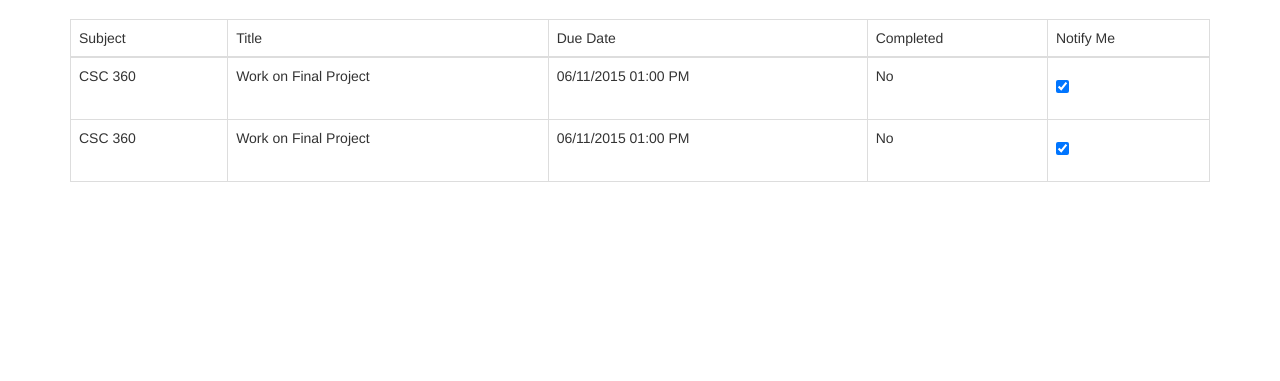
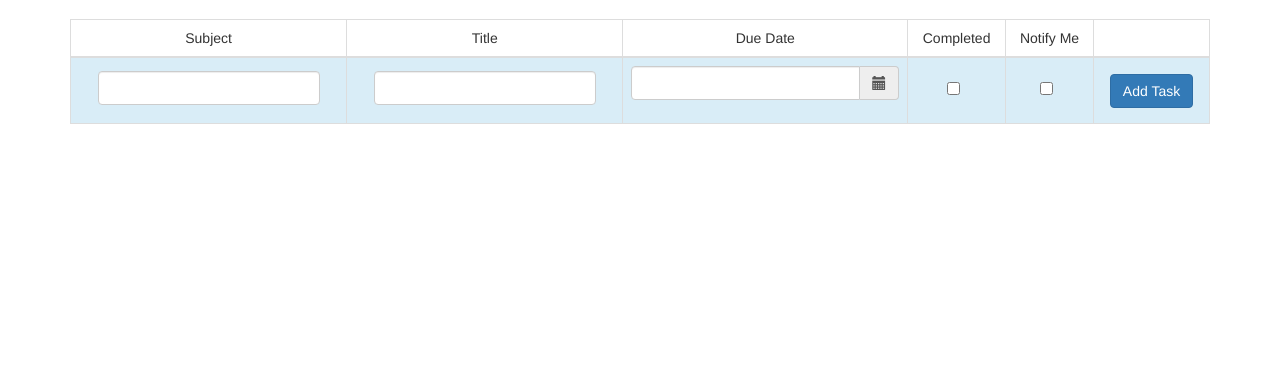
Before and after one commit to computerfr33k/csc360-Team6, a PHP site: page / in a window 1280 px wide. Shown: the part 51-432 px from the top of the page. Run offline with PHP 8.4, Linux system fonts and the light colour scheme; some libraries are stand-ins or nearby versions.

Commit message:
Add & List Tasks

```diff
--- a/bower.json
+++ b/bower.json
@@ -19,6 +19,7 @@
     "bootstrap-material-design": "~0.3.0",
     "bootstrap": "~3.3.4",
     "jquery": "~2.1.4",
-    "dexie": "~1.0.4"
+    "dexie": "~1.0.4",
+    "eonasdan-bootstrap-datetimepicker": "~4.7.14"
   }
 }
--- a/css/app.css
+++ b/css/app.css
@@ -3,3 +3,7 @@
   min-height: 2000px;
   padding-top: 70px;
 }
+
+.ot-valign {
+  vertical-align: middle !important;
+}
--- a/index.html
+++ b/index.html
@@ -10,12 +10,14 @@
     <!-- Place favicon.ico in the root directory -->
     <!-- CSS files -->
     <link rel="stylesheet" href="lib/normalize/normalize.css">
-    <link rel="stylesheet" href="css/app.css">
     <link rel="stylesheet" href="bower_components/bootstrap/dist/css/bootstrap.min.css">
     <link rel="stylesheet" href="bower_components/bootstrap-material-design/dist/css/material.min.css">
     <link rel="stylesheet" href="bower_components/bootstrap-material-design/dist/css/material-fullpalette.min.css">
     <link rel="stylesheet" href="bower_components/bootstrap-material-design/dist/css/ripples.min.css">
     <link rel="stylesheet" href="bower_components/bootstrap-material-design/dist/css/roboto.min.css">
+    <link rel="stylesheet" href="bower_components/eonasdan-bootstrap-datetimepicker/build/css/bootstrap-datetimepicker.min.css"
+    />
+    <link rel="stylesheet" href="css/app.css">
     <!-- /CSS -->
     <!-- javascript files -->
     <script src="bower_components/jquery/dist/jquery.min.js"></script>
@@ -24,6 +26,8 @@
     <script src="bower_components/bootstrap-material-design/dist/js/ripples.min.js"></script>
     <script src="bower_components/dexie/dist/latest/Dexie.min.js"></script>
     <script src="lib/list.js/dist/list.min.js"></script>
+    <script src="bower_components/moment/min/moment.min.js"></script>
+    <script src="bower_components/eonasdan-bootstrap-datetimepicker/build/js/bootstrap-datetimepicker.min.js"></script>
     <!-- /Javascript -->
   </head>
 
@@ -127,49 +131,63 @@
         </div>
       </div>
       <!-- /Options Dialog -->
-      <!-- Table View -->
-      <div class="table-responsive">
-        <table class="table table-bordered table-hover">
+      <!-- Task Table -->
+      <div id="tasks">
+        <table class="table table-hover table-bordered text-center">
           <thead>
             <tr>
-              <td>Subject</td>
-              <td>Title</td>
-              <td>Due Date</td>
-              <td>Completed</td>
-              <td>Notify Me</td>
+              <td class="sort" data-sort="subject">Subject</td>
+              <td class="sort" data-sort="title">Title</td>
+              <td class="sort col-sm-3" data-sort="dueDate">Due Date</td>
+              <td class="sort" data-sort="complete">Completed</td>
+              <td class="sort" data-sort="notify">Notify Me</td>
+              <td></td>
             </tr>
           </thead>
           <tbody class="list">
-            <tr>
-              <td class="subject">CSC 360</td>
-              <td class="title">Work on Final Project</td>
-              <td class="dueDate">06/11/2015 01:00 PM</td>
-              <td class="completed">No</td>
-              <td class="notify">
+            <tr class="bg-info">
+            <td class="ot-valign">
+              <label>
+                <input class="form-control" id="subject" type="text" />
+              </label>
+            </td>
+            <td class="ot-valign">
+              <label>
+                <input id="title" class="form-control" type="text" />
+              </label>
+            </td>
+            <td class="ot-valign">
+              <div class="form-group">
+                <div class='input-group date' id='dueDatePicker'>
+                  <input id="dueDate" type='text' class="form-control" />
+                  <span class="input-group-addon">
+                    <span class="glyphicon glyphicon-calendar"></span>
+                  </span>
+                </div>
+              </div>
+            </td>
+            <td class="ot-valign">
               <div class="checkbox">
                 <label>
-                    <input type="checkbox" checked>
+                  <input id="completed" type="checkbox" />
                 </label>
               </div>
             </td>
-            </tr>
-            <tr>
-              <td class="subject">CSC 360</td>
-              <td class="title">Work on Final Project</td>
-              <td class="dueDate">06/11/2015 01:00 PM</td>
-              <td class="completed">No</td>
-              <td class="notify">
+            <td class="ot-valign">
               <div class="checkbox">
                 <label>
-                    <input type="checkbox" checked>
+                  <input id="notify" type="checkbox" />
                 </label>
               </div>
+            </td>
+            <td class="ot-valign">
+              <button id="addTask-Btn" class="btn btn-primary">Add Task</button>
             </td>
           </tr>
           </tbody>
         </table>
       </div>
-      <!-- /Table View -->
+      <!-- /Task Table -->
     </div>
     <script src="js/app.js"></script>
   </body>
--- a/js/app.js
+++ b/js/app.js
@@ -2,6 +2,7 @@
 
 $(function () {
   'use strict';
+  var taskList;
   // Initialize the IDB
   var db = new Dexie("OnTrack");
   db.version(1).stores({
@@ -16,13 +17,63 @@
   function main() {
     db.open();
 
-    var options = {
-      valueNames: ['subject', 'title', 'dueDate', 'completed', 'notify']
-    };
+    initTasks();
 
-    var taskList = new List('tasks', options);
+    $('#dueDatePicker').datetimepicker();
 
-    $.material.init();
+    $('#addTask-Btn').click(function () {
+      var task = {
+        subject: $('#subject').val(),
+        title: $('#title').val(),
+        dueDate: $('#dueDate').val(),
+        completed: $('#completed').prop('checked'),
+        notify: $('#notify').prop('checked')
+      };
+
+      console.log("Adding Task: " + JSON.stringify(task));
+      addTask(task);
+      $('#subject').val('');
+      $('#title').val('');
+      $('dueDate').val('');
+      $('#completed').prop('checked', '');
+      $('#notify').prop('checked', 'checked');
+    });
+  }
+
+  function initTasks() {
+    db.task.orderBy("id").each(function (tasks) {
+      addTaskToTable(tasks);
+    });
+  }
+
+  function addTaskToTable(task) {
+    // Add all tasks to table
+      var complete = (task.completed) ? 'checked' : '';
+      var notify = (task.notify) ? 'checked' : '';
+
+    $('.list:last').append('<tr><td class="id hide ot-valign">' + task.id + '</td>\
+              <td class="subject ot-valign">' + task.subject + '</td>\
+              <td class="title ot-valign">' + task.title + '</td>\
+              <td class="dueDate ot-valign">\
+                ' + task.dueDate + '\
+              </td>\
+              <td class="completed ot-valign">\
+                <div class="checkbox">\
+                  <label>\
+                    <input type="checkbox" disabled ' + complete + '/>\
+                  </label>\
+                </div>\
+              </td>\
+              <td class="notify ot-valign">\
+                <div class="checkbox">\
+                  <label>\
+                    <input type="checkbox" disabled ' + notify + ' />\
+                  </label>\
+                </div>\
+              </td>\
+              <td><button class="btn btn-primary">Edit</button><button class="btn btn-primary">Delete</button></td></tr>\
+      ');
+      $.material.init();
   }
 
   /*
@@ -35,6 +86,13 @@
       dueDate: task.dueDate,
       completed: task.completed,
       notify: task.notify
+
+    }).catch(function (e) {
+      console.log("ERROR: " + e);
+
+    }).then(function (id) {
+      task.id = id;
+      addTaskToTable(task);
     });
   }
 
```
Lines whose indentation alone changed are shown as unchanged.
